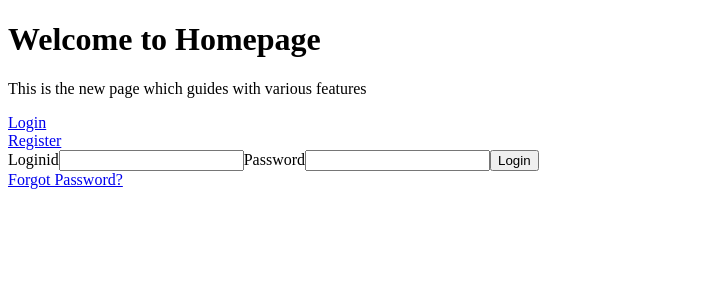
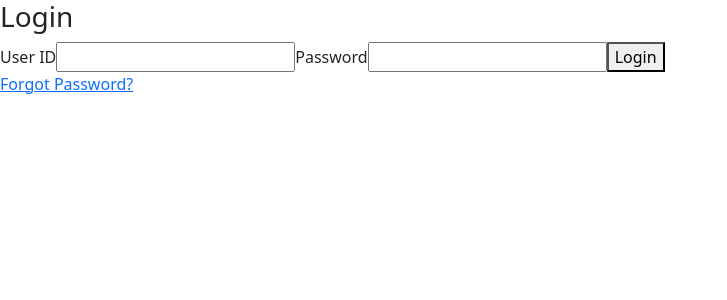
Before and after one commit to Tharani-Kasiselvam/react-proj-main, a React (Vite) app: page /login in a window 1280 px wide. Shown: the top 300 px of the page, without its empty margins (0-727 px from the left). Built offline with nearby package versions, Linux system fonts and the light colour scheme.

Commit message:
root route -- login register as seperate routes

```diff
--- a/src/components/About.jsx
+++ /dev/null
@@ -1,7 +0,0 @@
-const About = () => {
-  return (
-    <h1>This is About page</h1>
-  )
-}
-
-export default About
--- a/src/components/Home.jsx
+++ b/src/components/Home.jsx
@@ -1,13 +1,24 @@
-import { Link, Outlet } from "react-router-dom"
+import { Link} from "react-router-dom"
 const Home = () => {
   return (
     <div>
-        <h1>Welcome to Homepage</h1>
-        <p>This is the new page which guides with various features</p>
-        <Link to="/login">Login</Link><br />
-        <Link to="/register">Register</Link>
+        <nav className="navbar navbar-expand-lg navbar-light bg-light">
+          <a className="navbar-brand" href="#">GUVI</a>
+          <button className="navbar-toggler" type="button" data-toggle="collapse" data-target="#navbarSupportedContent" aria-controls="navbarSupportedContent" aria-expanded="false" aria-label="Toggle navigation">
+            <span className="navbar-toggler-icon"></span>
+          </button>
 
-        <Outlet />
+          <div className="collapse navbar-collapse" id="navbarSupportedContent">
+            <ul className="navbar-nav mr-auto">
+              <li className="nav-item">
+                <Link className="nav-link" to="login">Login</Link>
+              </li>
+              <li className="nav-item">
+                <Link className="nav-link" to="register">Register</Link>
+              </li>
+            </ul>
+          </div>
+        </nav>
 
     </div>
 
--- a/src/components/Login.jsx
+++ b/src/components/Login.jsx
@@ -3,8 +3,9 @@
 const Login = () => {
   return (
     <div>
+      <h3>Login</h3>
       <form>
-          <label for="name" name="lbl">Loginid</label>
+          <label for="name" name="lbl">User ID</label>
           <input type="text" name="txt1"></input>
           <label for="name" name="lbl">Password</label>
           <input type="text" name="txt2"></input>
--- a/src/components/Register.jsx
+++ b/src/components/Register.jsx
@@ -1,6 +1,7 @@
 const Register = () => {
   return (
     <div>
+      <h3>Register</h3>
     <form>
     <label for="name" name="lbl">Loginid</label>
     <input type="text" name="txt1"></input><br />
--- a/src/main.jsx
+++ b/src/main.jsx
@@ -1,5 +1,8 @@
 import React from 'react'
 import ReactDOM from 'react-dom/client'
 import App from './App.jsx'
+import './index.css'
+import 'bootstrap/dist/css/bootstrap.min.css';
+import 'bootstrap/dist/js/bootstrap.js'
 
 ReactDOM.createRoot(document.getElementById('root')).render(<App />)
```
Also changed, not shown: src/App.jsx (+17 -24 lines).
